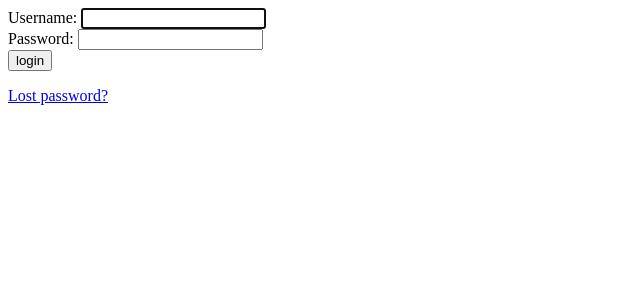
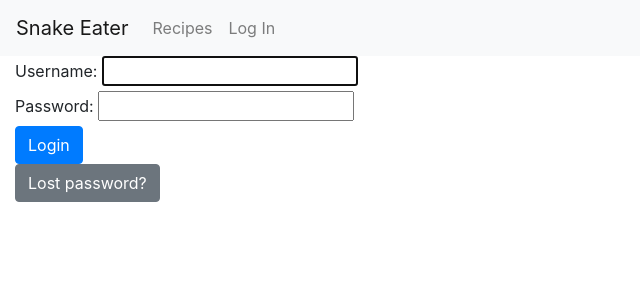
Before and after one commit to brooksbecton/SnakeEater, a Django app: page /accounts/login/ in a window 1280 px wide. Shown: the top 300 px of the page, without its empty margins (0-640 px from the left). Run offline with Django 3.2, Linux system fonts and the light colour scheme; some libraries are stand-ins or nearby versions.

Commit message:
Added base template to auth views

```diff
--- a/recipes/templates/recipes/base.html
+++ b/recipes/templates/recipes/base.html
@@ -28,6 +28,13 @@
                 <li class="nav-item">
                     <a class="nav-link" href="{% url 'recipes:index' %}">Recipes</a>
                 </li>
+                <li class="nav-item">
+                    {% if user.is_authenticated %}
+                    <a class="nav-link" href="/accounts/logout">Log Out</a>
+                    {% else %}
+                    <a class="nav-link" href="/accounts/login">Log In</a>
+                    {% endif %}
+                </li>
             </ul>
         </div>
     </nav>
--- a/templates/registration/logged_out.html
+++ b/templates/registration/logged_out.html
@@ -1,3 +1,7 @@
+{% extends 'recipes/base.html' %} {% block content %}
+
 <p>Logged out!</p>
 
 <a href="{% url 'login'%}">Click here to login again.</a>
+
+{% endblock %}
--- a/templates/registration/login.html
+++ b/templates/registration/login.html
@@ -1,4 +1,4 @@
-{% if form.errors %}
+{% extends 'recipes/base.html' %} {% block content %} {% if form.errors %}
 <p>Your username and password didn't match. Please try again.</p>
 {% endif %} {% if next %} {% if user.is_authenticated %}
 <p>Your account doesn't have access to this page. To proceed, please login with an account that has access.</p>
@@ -19,12 +19,15 @@
     </div>
 
     <div>
-        <input type="submit" value="login" />
+        <input class="btn btn-primary" type="submit" value="Login" />
         <input type="hidden" name="next" value="{{ next }}" />
     </div>
 </form>
 
 {# Assumes you setup the password_reset view in your URLconf #}
-<p>
-    <a href="{% url 'password_reset' %}">Lost password?</a>
-</p>
+<a href="{% url 'password_reset' %}">
+    <button type="button" class="btn btn-secondary">
+        Lost password?
+    </button>
+</a>
+{% endblock %}
--- a/templates/registration/password_reset_complete.html
+++ b/templates/registration/password_reset_complete.html
@@ -1,5 +1,9 @@
+{% extends 'recipes/base.html' %} {% block content %}
+
 <h1>
     The password has been changed!</h1>
 <p>
     <a href="{% url 'login' %}">log in again?</a>
 </p>
+
+{% endblock %}
--- a/templates/registration/password_reset_confirm.html
+++ b/templates/registration/password_reset_confirm.html
@@ -1,4 +1,4 @@
- {% if validlink %}
+{% extends 'recipes/base.html' %} {% block content %} {% if validlink %}
 <p>Please enter (and confirm) your new password.</p>
 <form action="" method="post">
     <div style="display:none">
@@ -28,4 +28,4 @@
 {% else %}
 <h1>Password reset failed</h1>
 <p>The password reset link was invalid, possibly because it has already been used. Please request a new password reset.</p>
-{% endif %}
+{% endif %} {% endblcok %}
--- a/templates/registration/password_reset_done.html
+++ b/templates/registration/password_reset_done.html
@@ -1 +1,4 @@
+ {% extends 'recipes/base.html' %} {% block content %}
 <p>We've emailed you instructions for setting your password. If they haven't arrived in a few minutes, check your spam folder.</p>
+
+{% endblock %}
--- a/templates/registration/password_reset_form.html
+++ b/templates/registration/password_reset_form.html
@@ -1,4 +1,8 @@
+{% extends 'recipes/base.html' %} {% block content %}
+
 <form action="" method="post">{% csrf_token %} {% if form.email.errors %} {{ form.email.errors }} {% endif %}
     <p>{{ form.email }}</p>
     <input type="submit" class="btn btn-default btn-lg" value="Reset password" />
 </form>
+
+{% endblock %}
```
Also changed, not shown: db.sqlite3.
